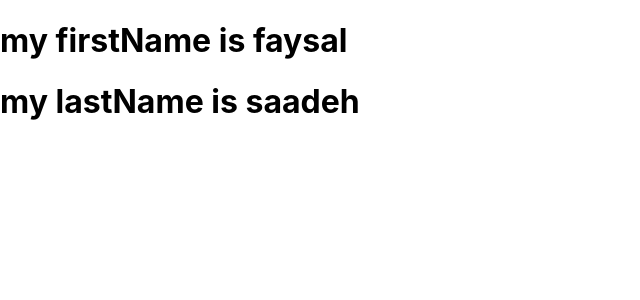
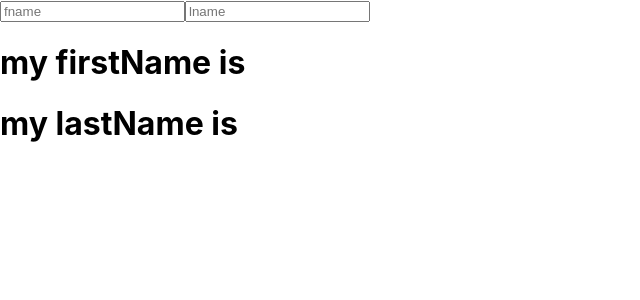
Before and after one commit to faysalsaade/React.js, a React (Create React App) app: page / in a window 1280 px wide. Shown: the top 300 px of the page, without its empty margins (0-640 px from the left). Built offline with nearby package versions, Linux system fonts and the light colour scheme.

Commit message:
create new project

```diff
--- a/src/App.js
+++ b/src/App.js
@@ -36,11 +36,23 @@
 
 const App = () => {
   const [name, setName] = useState({
-    firstName: "faysal",
-    lastName: "saadeh",
+    firstName: "",
+    lastName: "",
   });
   return (
     <div>
+      <input
+        type="text"
+        placeholder="fname"
+        value={name.firstName}
+        onChange={(e) => setName({ ...name, firstName: e.target.value })}
+      />
+      <input
+        type="text"
+        placeholder="lname"
+        value={name.lastName}
+        onChange={(e) => setName({ ...name, lastName: e.target.value })}
+      />
       <h1> my firstName is {name.firstName}</h1>
       <h1> my lastName is {name.lastName}</h1>
     </div>
```
